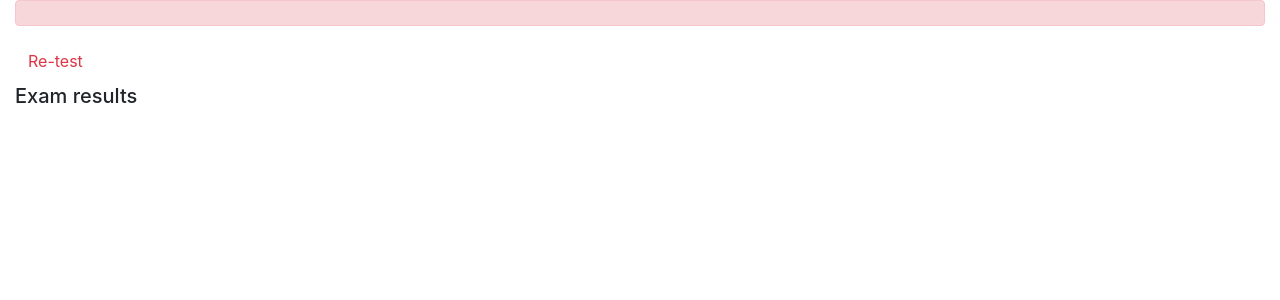
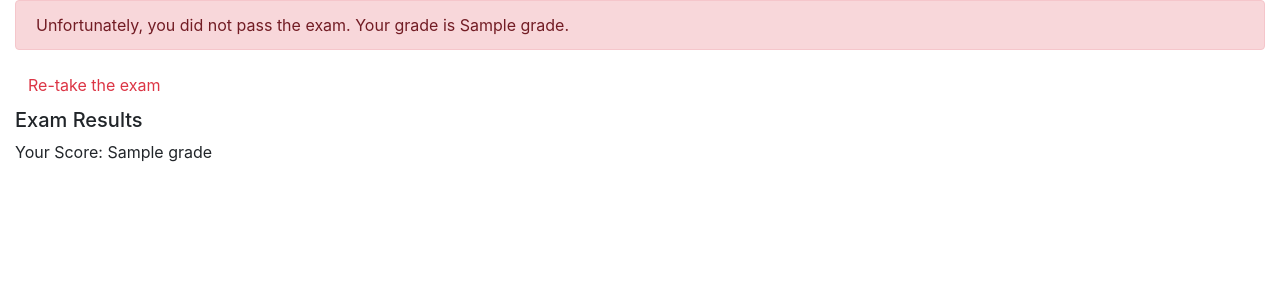
Before and after one commit to kingfroglao/final-cloud-app-with-database, a Django app: template onlinecourse/templates/onlinecourse/exam_result_bootstrap.html in a window 1280 px wide. Shown: the part 56-356 px from the top of the page. Run offline with Django 4.2, Linux system fonts and the light colour scheme; tables that the repository leaves empty hold one stand-in row (values such as "Sample post"); the template is opened without the code that fills it: values that come from a table or form of the project are taken from there, most other values are stand-ins (such as "Sample title", 1, 10 or a date in 2020); some libraries are stand-ins or nearby versions.

Commit message:
Update exam_result_bootstrap.html

```diff
--- a/onlinecourse/templates/onlinecourse/exam_result_bootstrap.html
+++ b/onlinecourse/templates/onlinecourse/exam_result_bootstrap.html
@@ -38,18 +38,22 @@
 <div class="container-fluid">
     {% if grade > 80 %}
     <div class="alert alert-success">
-       <!--HINT Display passed info -->
+       Congratulations! You passed the exam with a grade of {{ grade }}.
     </div>
     {% else %}
     <div class="alert alert-danger">
-            <!--HINT Display failed info -->
+        Unfortunately, you did not pass the exam. Your grade is {{ grade }}.
     </div>
-        <a class="btn btn-link text-danger" href="{% url 'onlinecourse:course_details' course.id %}">Re-test</a>
+    <a class="btn btn-link text-danger" href="{% url 'onlinecourse:course_details' course.id %}">Re-take the exam</a>
     {% endif %}
     <div class="card-columns-vertical mt-1">
-        <h5 class="">Exam results</h5>
-            <!--HINT Display exam results-->
+        <h5 class="">Exam Results</h5>
+        <p>Your Score: {{ grade }}</p>
+        <!-- Add any additional result information you want to display here -->
     </div>
 </div>
 </body>
 </html>
+
+</body>
+</html>
```
Lines whose indentation alone changed are shown as unchanged.
